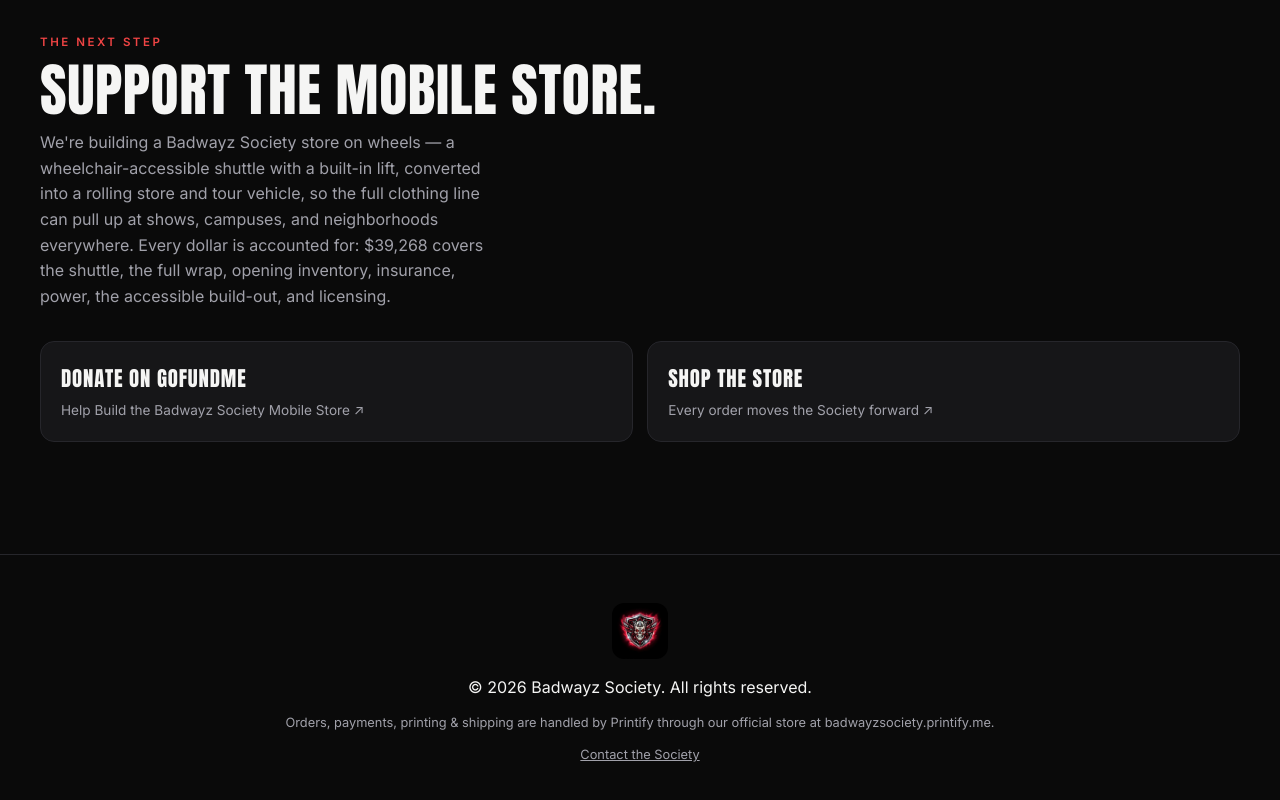
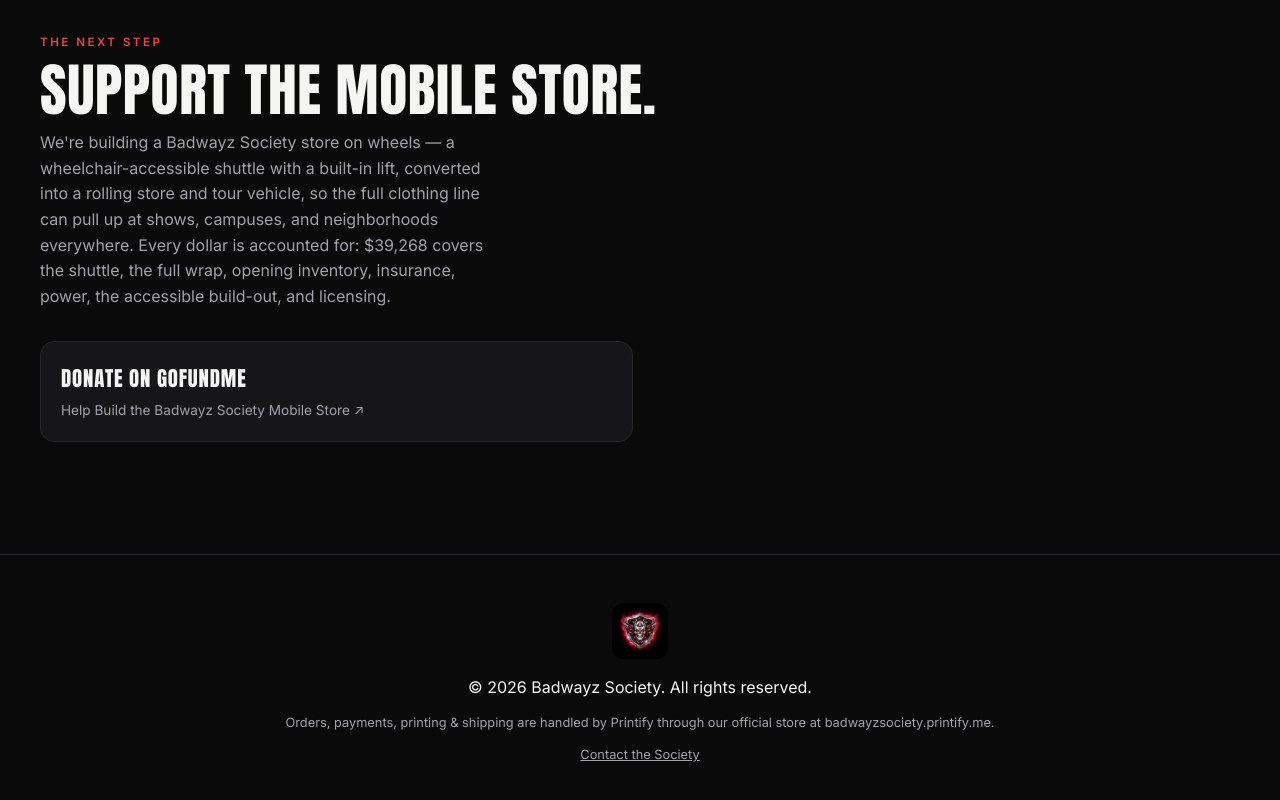
Before and after one commit to Sleepybadwayz1/Badwayz-Society, a plain HTML site: page index.html in a window 1280 px wide. Shown: the part 6273-7073 px from the top of the page. Drawn offline with Linux system fonts and the light colour scheme.

Commit message:
Remove Shop the Store card next to GoFundMe donate card

```diff
--- a/index.html
+++ b/index.html
@@ -206,7 +206,6 @@
         </div>
         <div class="music__links">
           <a class="link-card" href="https://www.gofundme.com/f/help-build-the-badwayz-society-mobile-store" target="_blank" rel="noopener"><b>Donate on GoFundMe</b><span>Help Build the Badwayz Society Mobile Store &#8599;</span></a>
-          <a class="link-card" href="https://badwayzsociety.printify.me" target="_blank" rel="noopener"><b>Shop the Store</b><span>Every order moves the Society forward &#8599;</span></a>
         </div>
       </div>
     </section>
```
